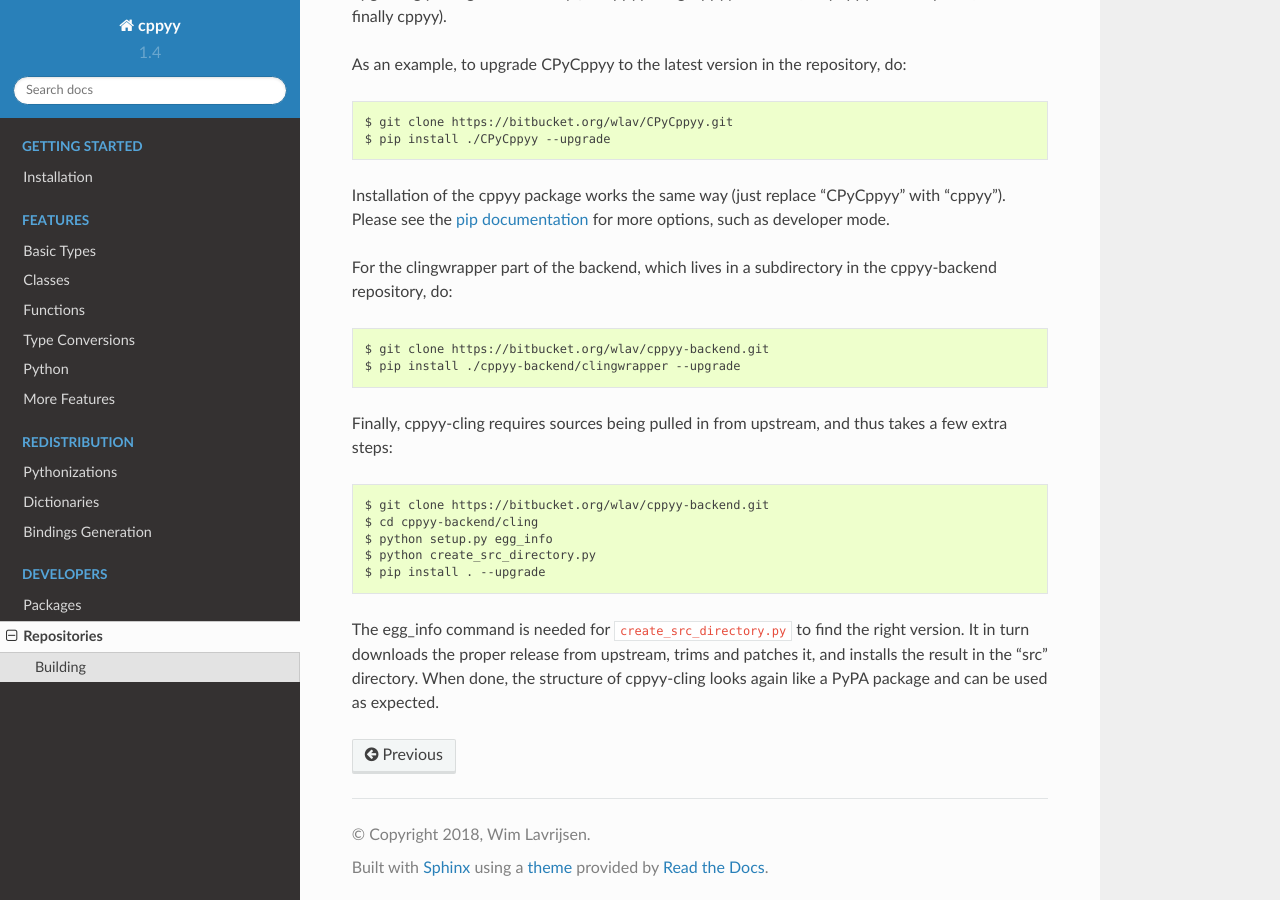
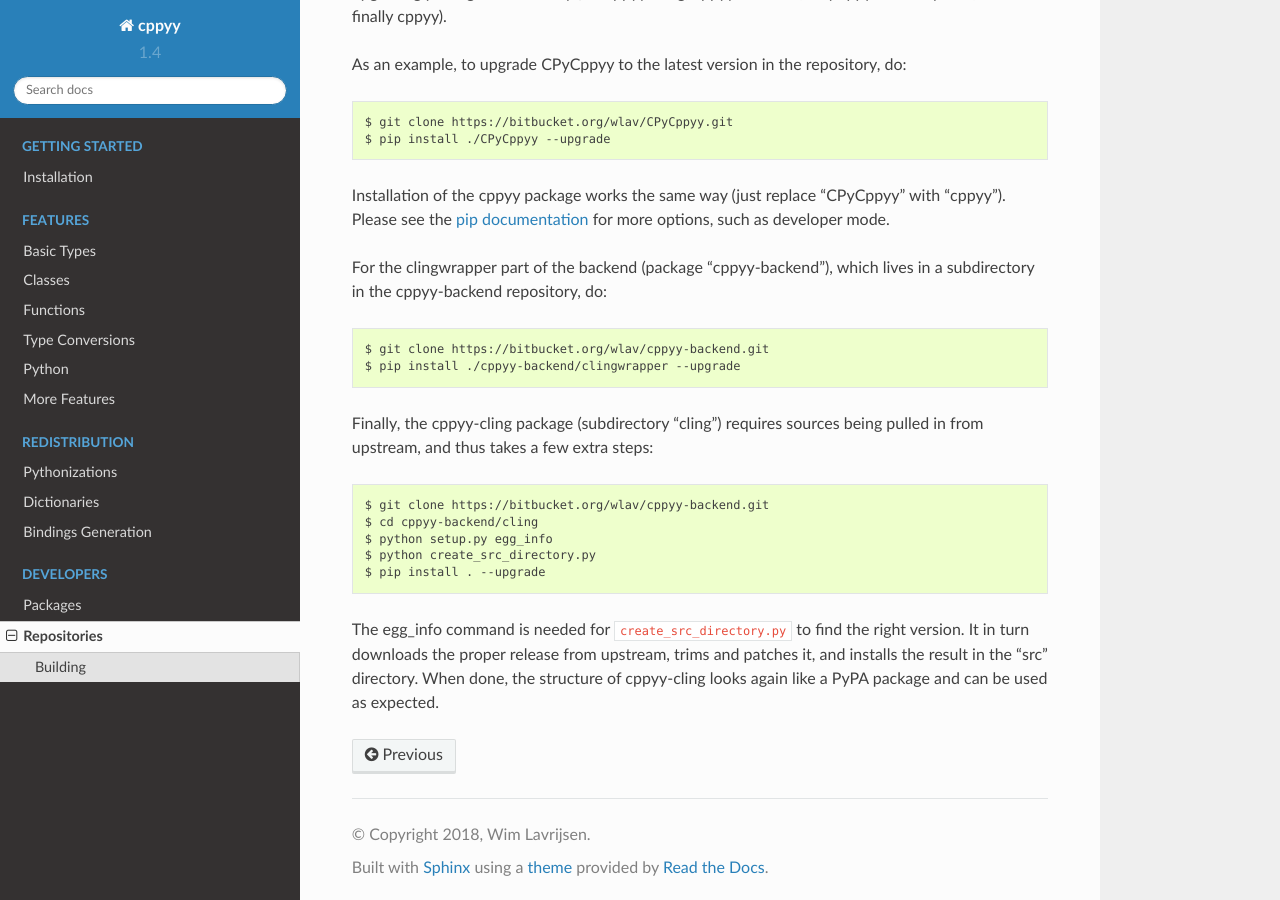
Before and after one commit to wlav/cppyy, a Sphinx documentation site: the page built from doc/source/repositories.rst, in a window 1280 px wide and 900 px high, scrolled down 622 px. Built offline with Sphinx 7.4.7 and the Read the Docs theme 2.0.0, drawn with Linux system fonts in a browser that asks for light colours.

Commit message:
clarification

```diff
--- a/doc/source/repositories.rst
+++ b/doc/source/repositories.rst
@@ -39,14 +39,14 @@ Installation of the cppyy package works the same way (just replace "CPyCppyy"
 with "cppyy").
 Please see the `pip documentation`_ for more options, such as developer mode.
 
-For the clingwrapper part of the backend, which lives in a subdirectory in
-the cppyy-backend repository, do::
+For the clingwrapper part of the backend (package "cppyy-backend"), which
+lives in a subdirectory in the cppyy-backend repository, do::
 
  $ git clone https://bitbucket.org/wlav/cppyy-backend.git
  $ pip install ./cppyy-backend/clingwrapper --upgrade
 
-Finally, cppyy-cling requires sources being pulled in from upstream, and
-thus takes a few extra steps::
+Finally, the cppyy-cling package (subdirectory "cling") requires sources being
+pulled in from upstream, and thus takes a few extra steps::
 
  $ git clone https://bitbucket.org/wlav/cppyy-backend.git
  $ cd cppyy-backend/cling
```
